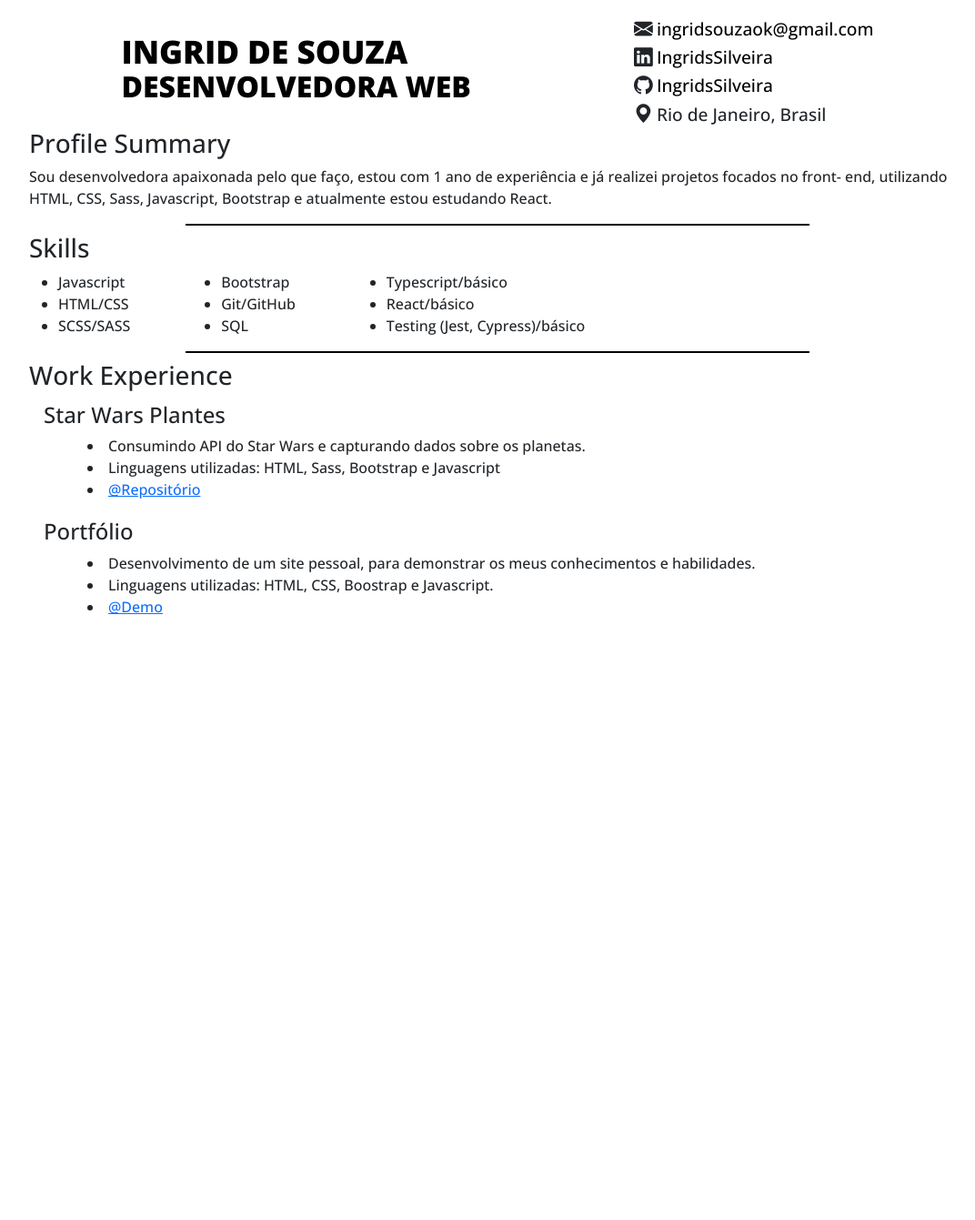
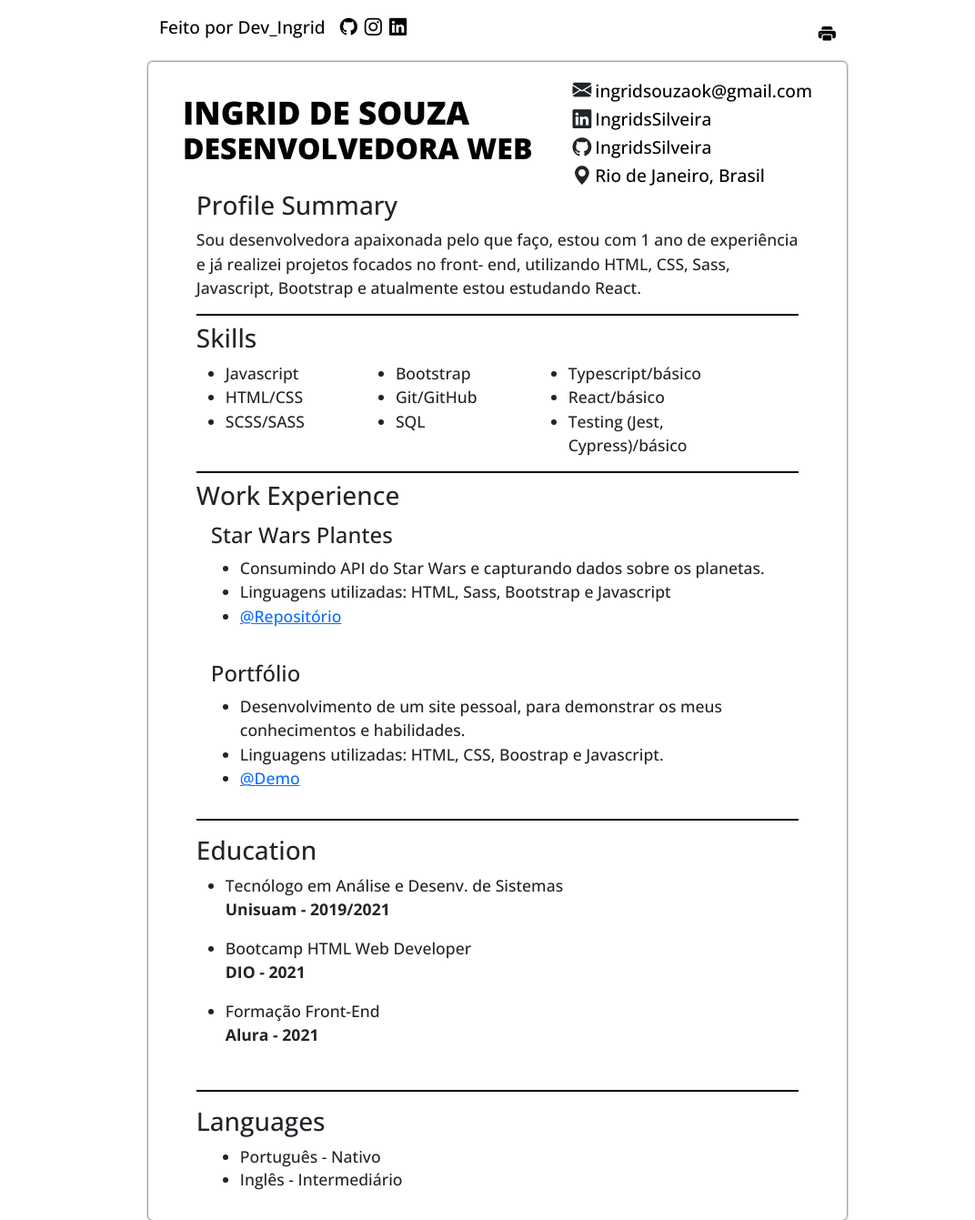
Before and after one commit to IngridsSilveira/Curriculo, a plain HTML site: page index.html in a window 1280 px wide. Shown: the whole page at 91% size, without its empty margins (93-1165 px from the left). Before the commit the page ends 800 px from the top, so only its background shows below. Drawn offline with nearby package versions, Linux system fonts and the light colour scheme.

Commit message:
estilo finalizado

```diff
--- a/assets/styles/custom/scss/style.scss
+++ b/assets/styles/custom/scss/style.scss
@@ -1,21 +1,56 @@
+@mixin flex-direction() {
+    flex-direction: column;
+}
 * {
   border: none;
   box-sizing: border-box;
   margin: 0;
   padding: 0;
 }
+li {
+    list-style-type: disc;
+}
 body {
-    font-family: 'Open Sans', sans-serif;
+  font-family: "Open Sans", sans-serif;
   height: 100vh;
   width: 100vw;
+  font-size: 1.1rem;
+}
+.header {
+  margin-bottom: -3px;
+  font-size: 1.2rem;
+  color: #000;
+  width: 60%;
+  a,
+  i {
+      &:hover {
+        color: #0284ff;
+      }
+    cursor: pointer;
+    text-decoration: none;
+    color: #000;
+  }
+
 }
 .body_cv {
-    flex-direction: column;
-    width: 100%;
+  @include flex-direction;
+  width: 60%;
+  margin-top: 10px;
+  height: auto;
+  border-radius: 5px;
+  margin-bottom: 20px;
+  box-shadow: 0px 0px 3px 0px #000;
+}
+.div-padrao {
+  width: 90%;
+}
+.linha {
+  height: 2px;
+  width: 90%;
+  background-color: #000;
 }
 .body_header {
-    width: 95%;
-}
+  width: 100%;
   .title {
     color: #000;
     text-transform: uppercase;
@@ -30,8 +65,8 @@ body {
     }
   }
   .contact {
-    flex-direction: column;
-    a{
+    @include flex-direction;
+    a {
       text-decoration: none;
       color: #000;
       font-size: 1.2rem;
@@ -48,28 +83,31 @@ body {
       font-size: 1.2rem;
     }
   }
-.profile {
-    width: 1030px;
-}
-.linha {
-    width: 55%;
-    height: 2px;
-    background-color: #000;
 }
 .body_skills {
-    width: 1030px;
-    flex-direction: column;
+  @include flex-direction;
   margin-top: 8px;
   ul {
     display: flex;
-        list-style: disc;
     div {
       margin-right: 100px;
     }
   }
 }
 .experience {
-    width: 1030px;
   margin-top: 8px;
-    flex-direction: column;
+  @include flex-direction;
 }
+.education {
+  .education_align {
+    @include flex-direction;
+  }
+  p {
+    font-weight: bold;
+  }
+}
+.languages {
+ li {
+    margin-bottom: -1px;
+ }
+}
--- a/index.html
+++ b/index.html
@@ -16,8 +16,21 @@
 </head>
 
 <body>
+    <header class="container-fluid header d-flex align-items-center justify-content-between mt-3">
+        <div class="d-flex">
+            <p class="me-3">Feito por <a target="_blank" href="https://github.com/IngridsSilveira">Dev_Ingrid</a>
+            </p>
+            <a class="icons me-2" target="_blank" href="https://github.com/IngridsSilveira"><i
+                    class="bi bi-github"></i></a>
+            <a class="icons me-2" target="_blank" href="https://www.instagram.com/dev_ingrid/"><i
+                    class="bi bi-instagram"></i></a>
+            <a class="icons" target="_blank" href="https://www.linkedin.com/in/ingridssilveira/"><i
+                    class="bi bi-linkedin"></i></a>
+        </div>
+        <i class="bi bi-printer-fill"></i>
+    </header>
     <section class="body_cv container-fluid p-3 d-flex align-items-center justify-content-center">
-        <div class="body_header d-flex align-items-center justify-content-evenly">
+        <div class="body_header d-flex align-items-center justify-content-around">
             <div class="title">
                 <h1>Ingrid de Souza</h1>
                 <h2>Desenvolvedora Web</h2>
@@ -34,14 +47,14 @@
                 </div>
             </div>
         </div>
-        <div class="profile">
+        <div class="div-padrao profile">
             <h3>Profile Summary</h3>
             <p>Sou desenvolvedora apaixonada pelo que faço, estou com 1 ano de experiência e já realizei projetos
                 focados no front- end, utilizando HTML, CSS, Sass, Javascript, Bootstrap e atualmente estou estudando
                 React.</p>
         </div>
         <div class="linha"></div>
-        <div class="body_skills d-flex justify-content-between">
+        <div class="div-padrao body_skills d-flex justify-content-between">
             <h3>Skills</h3>
             <ul>
                 <div>
@@ -63,22 +76,51 @@
             </ul>
         </div>
         <div class="linha"></div>
-        <div class="experience d-flex">
+        <div class="div-padrao experience d-flex">
             <h3>Work Experience</h3>
             <div class="ms-3 mt-1 mb-3">
                 <h4>Star Wars Plantes</h4>
-                <li class="ms-5">Consumindo API do Star Wars e capturando dados sobre os planetas.</li>
-                <li class="ms-5">Linguagens utilizadas: HTML, Sass, Bootstrap e Javascript</li>
-                <li class="ms-5"><a href="https://github.com/IngridsSilveira/starWars-Planets" target="_blank">@Repositório</a></li>
+                <ul>
+                    <li>Consumindo API do Star Wars e capturando dados sobre os planetas.</li>
+                    <li>Linguagens utilizadas: HTML, Sass, Bootstrap e Javascript</li>
+                    <li><a href="https://github.com/IngridsSilveira/starWars-Planets" target="_blank">@Repositório</a>
+                    </li>
+                </ul>
             </div>
             <div class="ms-3 mt-1">
                 <h4>Portfólio</h4>
-                <li class="ms-5">Desenvolvimento de um site pessoal, para demonstrar os meus conhecimentos e habilidades.</li>
-                <li class="ms-5">Linguagens utilizadas: HTML, CSS, Boostrap e Javascript.</li>
-                <li class="ms-5"><a href="https://ingriddev.netlify.app/">@Demo</a></li>
+                <ul>
+                    <li>Desenvolvimento de um site pessoal, para demonstrar os meus conhecimentos e
+                        habilidades.</li>
+                    <li>Linguagens utilizadas: HTML, CSS, Boostrap e Javascript.</li>
+                    <li><a href="https://ingriddev.netlify.app/">@Demo</a></li>
+                </ul>
             </div>
         </div>
+        <div class="linha mt-3 mb-3"></div>
+        <div class="div-padrao education">
+            <h3>Education</h3>
+            <div class="education_align d-flex align-items-start">
+                <ul>
+                    <li>Tecnólogo em Análise e Desenv. de Sistemas <p>Unisuam - 2019/2021</p>
+                    </li>
+                    <li>Bootcamp HTML Web Developer <p>DIO - 2021</p>
+                    </li>
+                    <li>Formação Front-End <p>Alura - 2021</p>
+                    </li>
+                </ul>
+            </div>
+        </div>
+        <div class="linha mt-3 mb-3"></div>
+        <div class="div-padrao languages">
+            <h3>Languages</h3>
+            <ul class="ms-3">
+                <li>Português - Nativo</li>
+                <li>Inglês - Intermediário</li>
+            </ul>
+        </div>
     </section>
+
 </body>
 
 </html>
```
Also changed, not shown: assets/styles/custom/css/style.css, 1 other file. Lines whose indentation alone changed are shown as unchanged.
